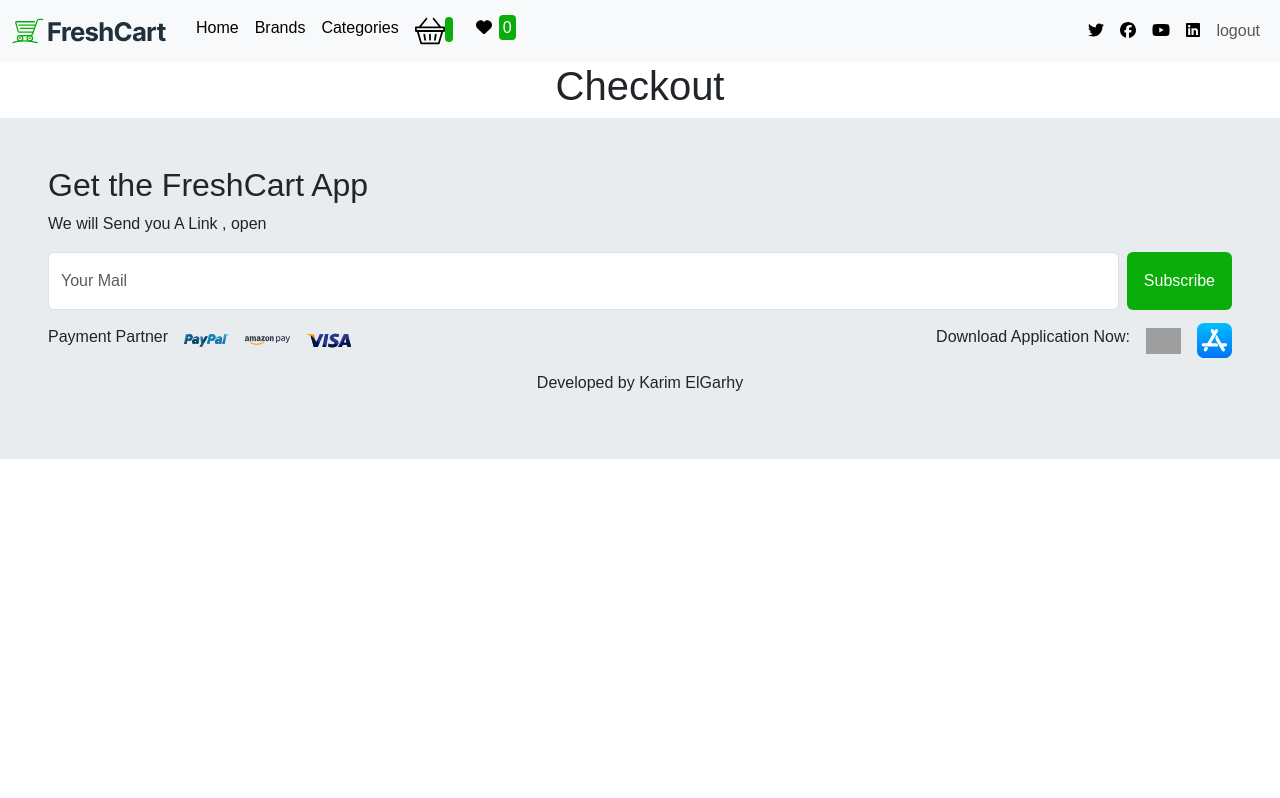
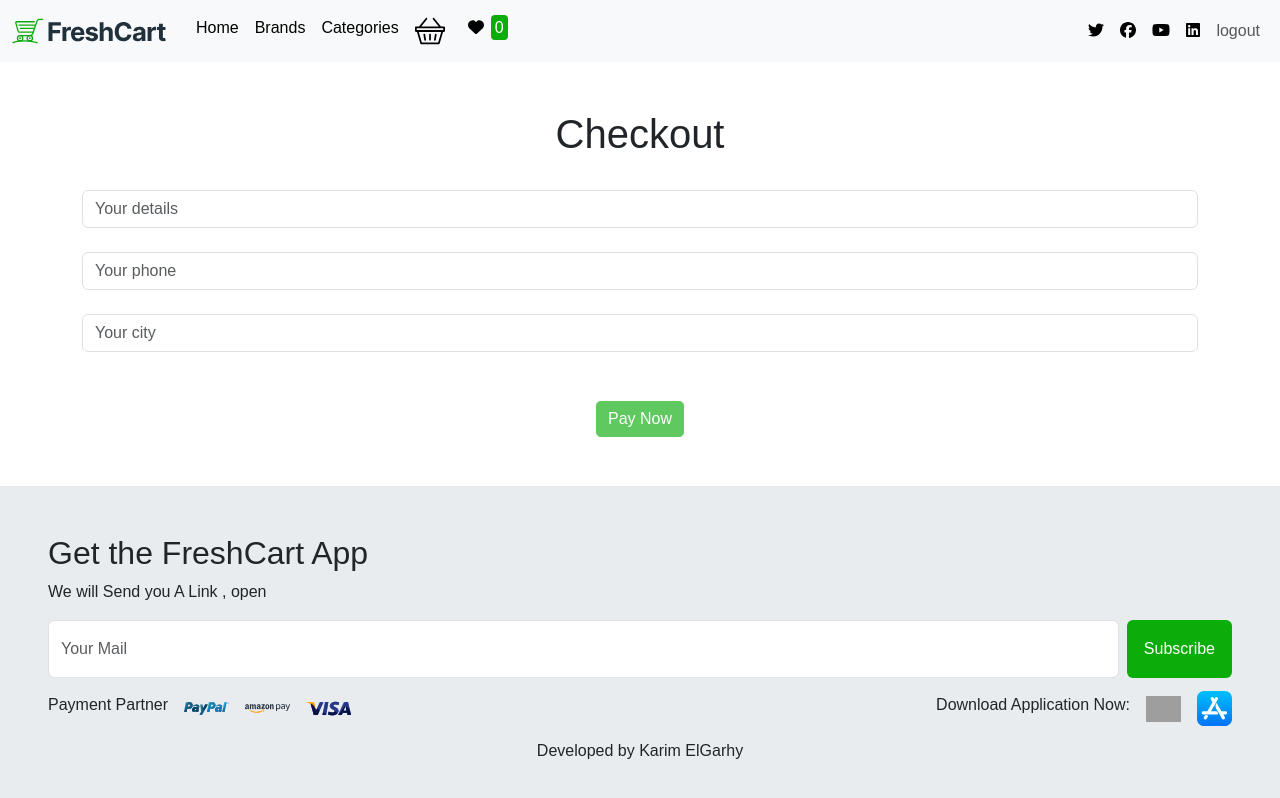
Before and after one commit to KarimElGarhy/ecommerce-training, a React (Vite) app: page /checkout in a window 1280 px wide. Shown: the top 798 px of the page. Built offline with nearby package versions, Linux system fonts and the light colour scheme; no server answers; sample sign-in values are in the browser's storage; grey boxes are pictures that could not be loaded; a web font is replaced by a local one.

Commit message:
start on all orders page

```diff
--- a/src/App.jsx
+++ b/src/App.jsx
@@ -12,7 +12,7 @@ import Notfound from "./Components/Notfound/Notfound"
 import Products from "./Components/Products/Products"
 import Register from "./Components/Register/Register"
 import Categories from "./Components/Categories/Categories"
-
+import AllOder from "./Components/AllOrders/AllOrders"
 import { library } from "@fortawesome/fontawesome-svg-core"
 import {
   faTwitter,
@@ -28,8 +28,6 @@ import {
   faUsers,
   faHeart,
 } from "@fortawesome/free-solid-svg-icons"
-
-faMoneyBillWave
 
 import { userContext } from "./Components/Context/UserContext"
 
@@ -115,6 +113,14 @@ let routers = createBrowserRouter([
         ),
       },
       {
+        path: "AllOrders",
+        element: (
+          <ProtectedRoute>
+            <AllOder />
+          </ProtectedRoute>
+        ),
+      },
+      {
         path: "product/:productId/:productName",
         element: (
           <ProtectedRoute>
--- /dev/null
+++ b/src/Components/AllOrders/AllOrders.jsx
@@ -0,0 +1,13 @@
+import React, { useContext, useEffect } from "react"
+import Style from "./AllOrders.module.css"
+import { CartContext } from "../Context/CartContext"
+import axios from "axios"
+function AllOrders() {
+  return (
+    <>
+      <h1>AllOrders</h1>
+    </>
+  )
+}
+
+export default AllOrders
--- /dev/null
+++ b/src/Components/AllOrders/AllOrders.module.css
@@ -0,0 +1 @@
+.AllOrders {}
--- a/src/Components/Cart/Cart.jsx
+++ b/src/Components/Cart/Cart.jsx
@@ -3,7 +3,7 @@ import Style from "./Cart.module.css"
 import { Helmet } from "react-helmet"
 
 import { CartContext } from "../Context/CartContext"
-import { useNavigate } from "react-router-dom"
+import { Link, useNavigate } from "react-router-dom"
 import { Circles } from "react-loader-spinner"
 function Cart() {
   const [productsDetails, setProductsDetails] = useState([])
@@ -182,7 +182,9 @@ function Cart() {
               </div>
               <div className="col-6">
                 {" "}
-                <button className="btn btn-primary w-100">Checkout</button>
+                <Link to="/checkout">
+                  <button className="btn btn-primary w-100">Checkout</button>
+                </Link>
               </div>
             </div>
           </div>
--- a/src/Components/Checkout/Checkout.jsx
+++ b/src/Components/Checkout/Checkout.jsx
@@ -1,16 +1,141 @@
-import React from "react"
+import React, { useContext, useState } from "react"
 import Style from "./Checkout.module.css"
 import { Helmet } from "react-helmet"
+import { useFormik } from "formik"
+import * as Yup from "yup"
+import { Hourglass } from "react-loader-spinner"
+import { CartContext } from "../Context/CartContext"
 
 function Checkout() {
+  const [isLoading, setIsLoading] = useState(false)
+  let { payment } = useContext(CartContext)
+
+  async function payOnline(values) {
+    setIsLoading(true)
+    let { data } = await payment(values)
+    console.log(data)
+    if (data.status == `success`) {
+      window.location.href = data.session.url
+      setIsLoading(false)
+    }
+  }
+
+  let phoneRegex = /^01[0125][0-9]{8}$/
+
+  let valiadteScheme = Yup.object({
+    details: Yup.string()
+      .min(3, `Min Length is 3`)
+      .max(25, `Max Length is 25`)
+      .required(`Details is Required.`),
+    phone: Yup.string()
+      .matches(phoneRegex, `the phone is invalid`)
+      .required(`phone is required`),
+    city: Yup.string()
+      .max(25, `Max Length is 25`)
+      .required(`City is Required.`),
+  })
+  let formik = useFormik({
+    initialValues: {
+      details: "",
+      phone: "",
+      city: "",
+    },
+    validationSchema: valiadteScheme,
+    onSubmit: payOnline,
+  })
   return (
     <>
       <Helmet>
         <meta charSet="utf-8" />
-        <title>Checkout Page</title>
+        <title>Checkout</title>
+      </Helmet>
+      <form className="py-5" onSubmit={formik.handleSubmit}>
+        <h1>Checkout</h1>
+        <label htmlFor="details"></label>
+        <input
+          id="details"
+          placeholder="Your details"
+          name="details"
+          type="text"
+          className="form-control"
+          value={formik.values.details}
+          onChange={formik.handleChange}
+          onBlur={formik.handleBlur}
+        />
+        {formik.errors.details && formik.touched.details ? (
+          <>
+            <div className="alert alert-danger mt-3 mb-0">
+              {formik.errors.details}
+            </div>
+          </>
+        ) : (
+          ""
+        )}
 
-      </Helmet>
-      <h1>Checkout</h1>
+        <label htmlFor="phone"></label>
+        <input
+          id="phone"
+          placeholder="Your phone"
+          name="phone"
+          type="tel"
+          className="form-control"
+          value={formik.values.phone}
+          onChange={formik.handleChange}
+          onBlur={formik.handleBlur}
+        />
+        {formik.errors.phone && formik.touched.phone ? (
+          <>
+            <div className="alert alert-danger mt-3 mb-0">
+              {formik.errors.phone}
+            </div>
+          </>
+        ) : (
+          ""
+        )}
+
+        <label htmlFor="city"></label>
+        <input
+          id="city"
+          placeholder="Your city"
+          name="city"
+          type="text"
+          className="form-control"
+          value={formik.values.city}
+          onChange={formik.handleChange}
+          onBlur={formik.handleBlur}
+        />
+        {formik.errors.city && formik.touched.city ? (
+          <>
+            <div className="alert alert-danger mt-3 mb-0">
+              {formik.errors.city}
+            </div>
+          </>
+        ) : (
+          ""
+        )}
+
+        {isLoading ? (
+          <button className="btn bg-main text-white mt-5">
+            <Hourglass
+              visible={true}
+              height="20"
+              width="20"
+              ariaLabel="hourglass-loading"
+              wrapperStyle={{}}
+              wrapperClass=""
+              colors={["#fff", "#fff"]}
+            />
+          </button>
+        ) : (
+          <button
+            disabled={!(formik.isValid && formik.dirty)}
+            type="submit"
+            className="btn bg-main text-white mt-5"
+          >
+            Pay Now
+          </button>
+        )}
+      </form>
     </>
   )
 }
--- a/src/Components/Context/CartContext.jsx
+++ b/src/Components/Context/CartContext.jsx
@@ -4,21 +4,32 @@ import { createContext, useEffect, useState } from "react"
 export let CartContext = createContext()
 
 export default function CartContextProvider(props) {
-  const [firstnumberOfItems, setFirstNumberOfItems] = useState(0)
-  const [cartId, setCartId] = useState(null)
-
   useEffect(() => {
     getIntItemsNumbers()
   }, [])
-
-  let headers = {
-    token: localStorage.getItem("userToken"),
-  }
+  const [firstnumberOfItems, setFirstNumberOfItems] = useState(0)
+  const [cartId, setCartId] = useState(null)
 
   async function getIntItemsNumbers() {
     let { data } = await getCartItems()
     setFirstNumberOfItems(data?.numOfCartItems)
     setCartId(data?.data._id)
+  }
+
+  function payment(shippingAddress) {
+    return axios
+      .post(
+        `https://ecommerce.routemisr.com/api/v1/orders/checkout-session/${cartId}?url=http://localhost:5173`,
+        {
+          shippingAddress,
+        },
+        { headers }
+      )
+      .then((response) => response)
+      .catch((error) => error)
+  }
+  let headers = {
+    token: localStorage.getItem("userToken"),
   }
 
   function changeItemQuantity(id, count) {
@@ -76,6 +87,7 @@ export default function CartContextProvider(props) {
         changeItemQuantity,
         firstnumberOfItems,
         setFirstNumberOfItems,
+        payment,
       }}
     >
       {props.children}
--- a/src/Components/Context/UserContext.jsx
+++ b/src/Components/Context/UserContext.jsx
@@ -3,6 +3,7 @@ import { createContext, useState } from "react"
 export let userContext = createContext()
 export default function UserContextProvider(props) {
   const [userToken, setUserToken] = useState(null)
+
   return (
     <userContext.Provider value={{ userToken, setUserToken }}>
       {props.children}
--- a/src/Components/Navbar/Navbar.jsx
+++ b/src/Components/Navbar/Navbar.jsx
@@ -50,9 +50,13 @@ function Navbar() {
                   <li className="nav-item">
                     <Link className="nav-link" to="/cart">
                       <img src={basketShop} className="img-fluid" width={30} />{" "}
-                      <span className="bg-main text-white p-1 rounded-1">
-                        {firstnumberOfItems}
-                      </span>
+                      {firstnumberOfItems == undefined ? (
+                        ``
+                      ) : (
+                        <span className="bg-main text-white p-1 rounded-1">
+                          {firstnumberOfItems}
+                        </span>
+                      )}
                     </Link>
                   </li>
                   <li className="nav-item">
```
